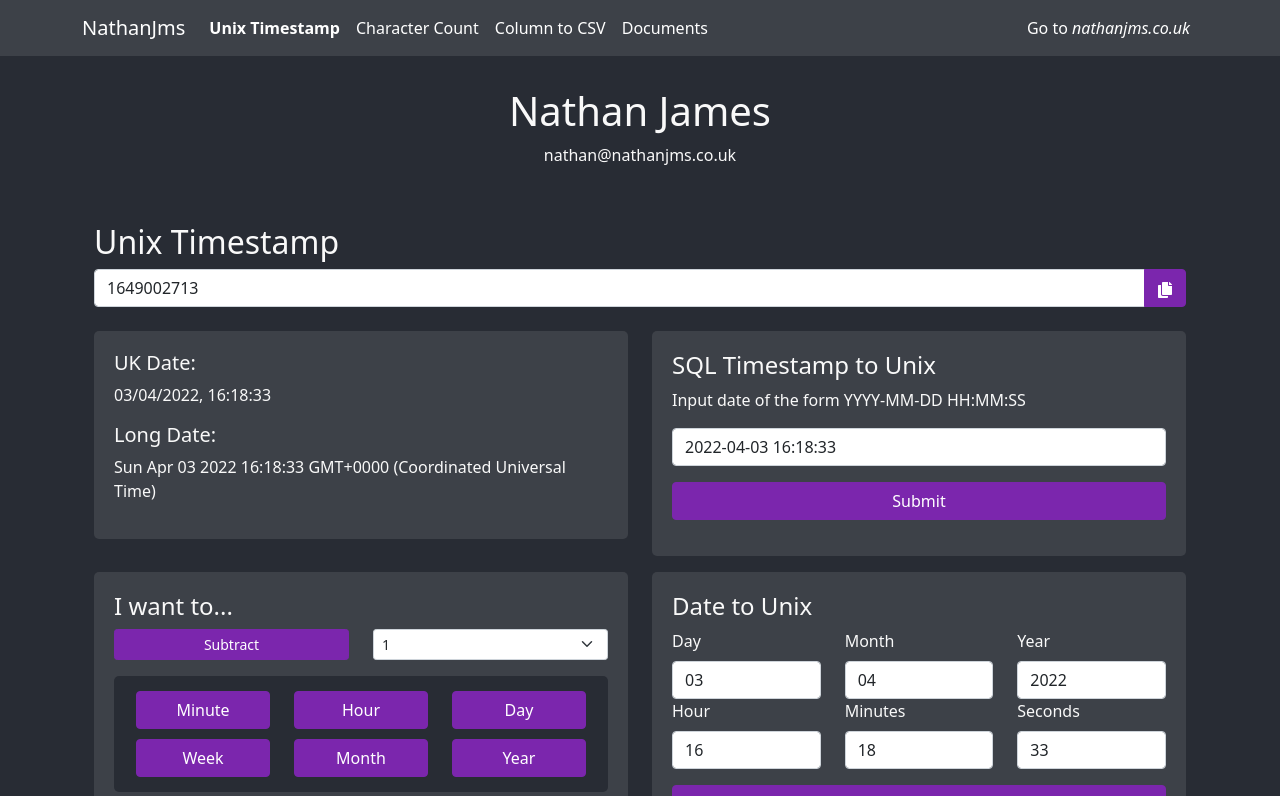
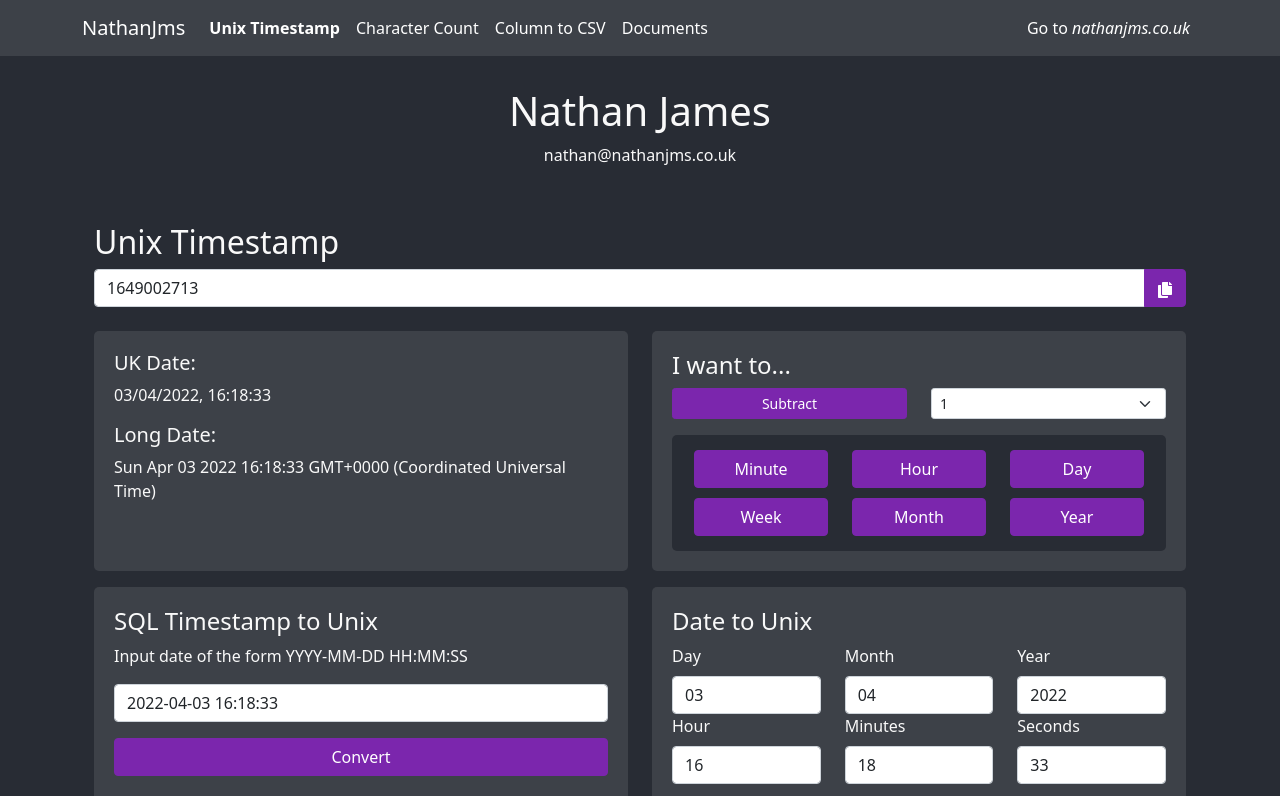
Before and after one commit to Nathanjms/nathanjms-tools, a React (Create React App) app: page / in a window 1280 px wide. Shown: the top 796 px of the page. Built offline with nearby package versions, Linux system fonts and the light colour scheme.

Commit message:
rearrange page order

```diff
--- a/src/components/main/unixtime/UnixTime.tsx
+++ b/src/components/main/unixtime/UnixTime.tsx
@@ -179,9 +179,9 @@ const UnixTime: React.FC<UnixTimeProps> = (): ReactElement => {
             </InputGroup>
           </Col>
           {hasExceeded32BitLimit && (
-            <Col>
-              <Alert variant="warning">
-                Warning: Date has exceeded 32 Bit memory limit.
+            <Col xs={12}>
+              <Alert variant="info">
+                Note: Date has exceeded 32 Bit memory limit.
               </Alert>
             </Col>
           )}
@@ -193,28 +193,6 @@ const UnixTime: React.FC<UnixTimeProps> = (): ReactElement => {
               <p>{date.toString()}</p>
             </div>
           </Col>
-          <Col sm={6} className="my-2">
-            <div className="grey-card h-100">
-              <h4>SQL Timestamp to Unix</h4>
-              <p>Input date of the form YYYY-MM-DD HH:MM:SS</p>
-              <Form className="mb-3" onSubmit={handleSqlDateChange}>
-                <input
-                  id="unixTimeInput"
-                  type="text"
-                  className="form-control"
-                  defaultValue={sqlDate}
-                  onChange={(e) => {
-                    setSqlDate(e.target.value);
-                  }}
-                />
-                <Button className="w-100 mt-3" type="submit">
-                  Submit
-                </Button>
-              </Form>
-            </div>
-          </Col>
-        </Row>
-        <Row>
           <Col sm={6} className="my-2">
             <div className="grey-card h-100">
               <h4>I want to...</h4>
@@ -257,6 +235,28 @@ const UnixTime: React.FC<UnixTimeProps> = (): ReactElement => {
               </Row>
             </div>
           </Col>
+        </Row>
+        <Row>
+          <Col sm={6} className="my-2">
+            <div className="grey-card h-100">
+              <h4>SQL Timestamp to Unix</h4>
+              <p>Input date of the form YYYY-MM-DD HH:MM:SS</p>
+              <Form className="mb-3" onSubmit={handleSqlDateChange}>
+                <input
+                  id="unixTimeInput"
+                  type="text"
+                  className="form-control"
+                  defaultValue={sqlDate}
+                  onChange={(e) => {
+                    setSqlDate(e.target.value);
+                  }}
+                />
+                <Button className="w-100 mt-3" type="submit">
+                  Convert
+                </Button>
+              </Form>
+            </div>
+          </Col>
           <Col sm={6} className="my-2">
             <div className="grey-card h-100">
               <h4>Date to Unix</h4>
--- a/src/css/App.css
+++ b/src/css/App.css
@@ -160,6 +160,7 @@ body {
   background-color: var(--greyBackground);
   border-radius: 5px;
   margin-inline: auto;
+  height: 100%;
 }
 
 .list-group-item.active {
```
